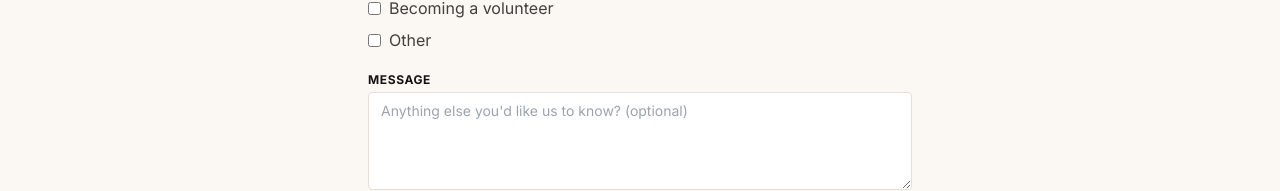
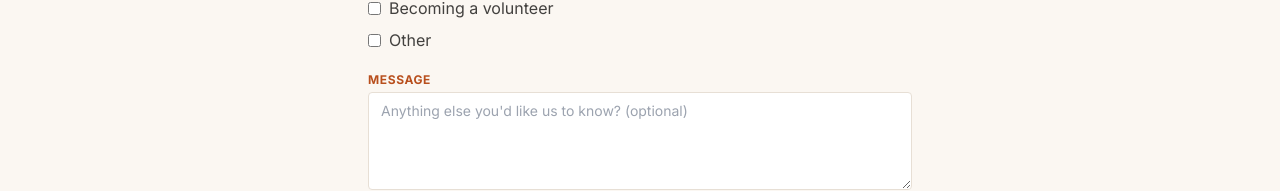
Before and after one commit to gbell2026/bocas-juniors-fc, a Next.js app: page /get-involved in a window 1280 px wide. Shown: the part 601-792 px from the top of the page. Built offline with nearby package versions, Linux system fonts and the light colour scheme; no server answers.

Commit message:
fix: retheme the Message field label missed in Task 18

```diff
--- a/src/components/get-involved/get-involved-form.tsx
+++ b/src/components/get-involved/get-involved-form.tsx
@@ -132,7 +132,7 @@ export function GetInvolvedForm() {
       </div>
 
       <div>
-        <label className="text-brand-cyan font-bold uppercase tracking-wider text-xs mb-1 block">
+        <label className="text-brand-primaryDeep font-bold uppercase tracking-wider text-xs mb-1 block">
           Message
         </label>
         <textarea
```
